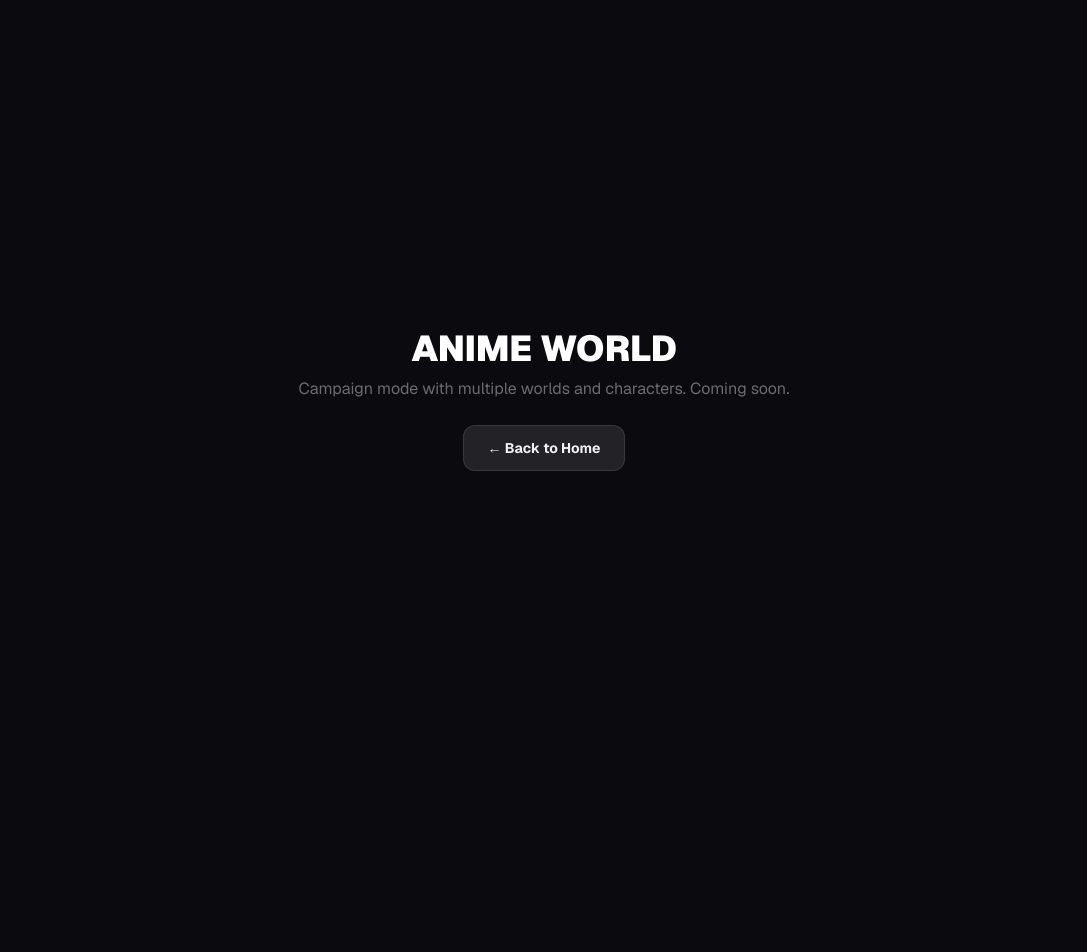
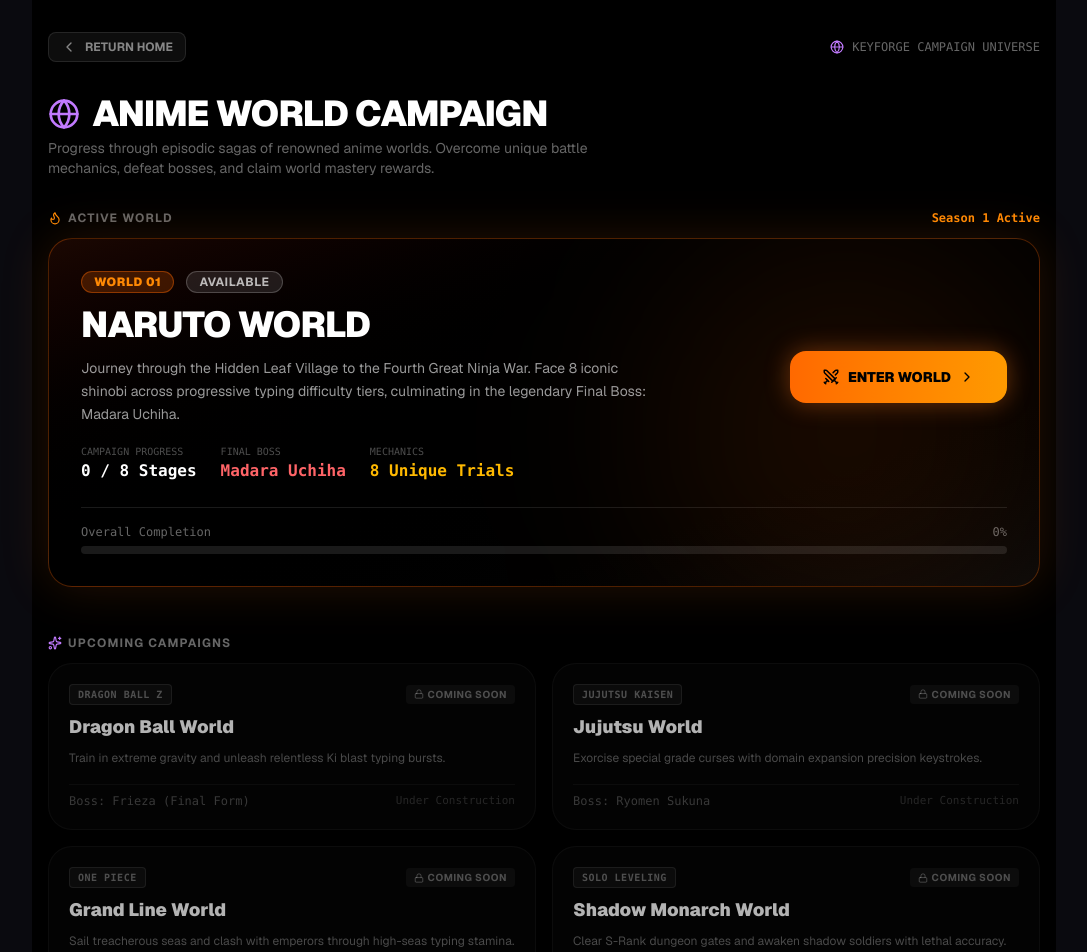
Before and after one commit to Vituinho/KeyForge, a Next.js app: page /anime-world in a window 1280 px wide. Shown: the top 952 px of the page, without its empty margins (96-1183 px from the left). Before the commit the page ends 800 px from the top, so only its background shows below. Built offline with nearby package versions, Linux system fonts and the light colour scheme.

Commit message:
feat: add Anime World campaign hub

```diff
--- a/src/app/anime-world/page.tsx
+++ b/src/app/anime-world/page.tsx
@@ -1,15 +1,233 @@
+"use client"
+
+import { usePlayer } from "@/hooks/usePlayer"
 import Link from "next/link"
+import { motion } from "framer-motion"
+import {
+  Globe,
+  ChevronLeft,
+  Swords,
+  Lock,
+  Flame,
+  ChevronRight,
+  Sparkles,
+} from "lucide-react"
 
-export default function AnimeWorldPage() {
+interface ComingSoonWorld {
+  id: string
+  name: string
+  series: string
+  boss: string
+  description: string
+  color: string
+}
+
+const COMING_SOON_WORLDS: ComingSoonWorld[] = [
+  {
+    id: "dragon-ball",
+    name: "Dragon Ball World",
+    series: "Dragon Ball Z",
+    boss: "Frieza (Final Form)",
+    description: "Train in extreme gravity and unleash relentless Ki blast typing bursts.",
+    color: "#f59e0b",
+  },
+  {
+    id: "jujutsu-kaisen",
+    name: "Jujutsu World",
+    series: "Jujutsu Kaisen",
+    boss: "Ryomen Sukuna",
+    description: "Exorcise special grade curses with domain expansion precision keystrokes.",
+    color: "#8b5cf6",
+  },
+  {
+    id: "one-piece",
+    name: "Grand Line World",
+    series: "One Piece",
+    boss: "Kaido (King of the Beasts)",
+    description: "Sail treacherous seas and clash with emperors through high-seas typing stamina.",
+    color: "#3b82f6",
+  },
+  {
+    id: "solo-leveling",
+    name: "Shadow Monarch World",
+    series: "Solo Leveling",
+    boss: "Beru (Ant King)",
+    description: "Clear S-Rank dungeon gates and awaken shadow soldiers with lethal accuracy.",
+    color: "#06b6d4",
+  },
+]
+
+export default function AnimeWorldHubPage() {
+  const { player } = usePlayer()
+
+  const narutoProgress = player.campaignProgress?.naruto
+  const completedStages = narutoProgress?.completedStages?.length ?? 0
+  const isCompleted = narutoProgress?.completed ?? false
+
+  const statusLabel = isCompleted
+    ? "COMPLETED"
+    : completedStages > 0
+      ? "IN PROGRESS"
+      : "AVAILABLE"
+
   return (
-    <main className="min-h-screen flex flex-col items-center justify-center gap-6 px-4">
-      <div className="text-center">
-        <h1 className="text-4xl font-black text-white mb-2">ANIME WORLD</h1>
-        <p className="text-white/40">Campaign mode with multiple worlds and characters. Coming soon.</p>
+    <div className="min-h-screen bg-black text-white px-4 py-8 max-w-5xl mx-auto space-y-8">
+      {/* Top Header Navigation */}
+      <div className="flex items-center justify-between flex-wrap gap-4">
+        <Link
+          href="/"
+          className="inline-flex items-center gap-2 text-xs font-bold text-white/50 hover:text-white transition-colors bg-white/5 hover:bg-white/10 px-3 py-1.5 rounded-lg border border-white/10"
+        >
+          <ChevronLeft size={16} />
+          <span>RETURN HOME</span>
+        </Link>
+
+        <div className="flex items-center gap-2 text-xs text-white/40 font-mono">
+          <Globe size={14} className="text-purple-400" />
+          <span>KEYFORGE CAMPAIGN UNIVERSE</span>
+        </div>
       </div>
-      <Link href="/" className="px-6 py-3 rounded-xl bg-white/10 hover:bg-white/15 border border-white/10 font-bold text-sm transition-colors">
-        ← Back to Home
-      </Link>
-    </main>
+
+      {/* Page Title */}
+      <div>
+        <h1 className="text-3xl sm:text-4xl font-black tracking-tight text-white flex items-center gap-3">
+          <Globe className="text-purple-400" size={32} />
+          <span>ANIME WORLD CAMPAIGN</span>
+        </h1>
+        <p className="text-white/40 text-sm mt-1 max-w-xl">
+          Progress through episodic sagas of renowned anime worlds. Overcome unique battle mechanics, defeat bosses, and claim world mastery rewards.
+        </p>
+      </div>
+
+      {/* Active World: Naruto World */}
+      <div className="space-y-3">
+        <div className="flex items-center justify-between">
+          <h2 className="text-xs font-bold tracking-widest text-white/40 uppercase flex items-center gap-1.5">
+            <Flame size={14} className="text-orange-400" />
+            Active World
+          </h2>
+          <span className="text-xs font-mono text-orange-400 font-bold">
+            Season 1 Active
+          </span>
+        </div>
+
+        <motion.div
+          className="relative p-6 sm:p-8 rounded-3xl border border-orange-500/30 bg-gradient-to-br from-orange-950/40 via-black to-neutral-950 backdrop-blur-md overflow-hidden shadow-[0_0_50px_rgba(249,115,22,0.15)]"
+          initial={{ opacity: 0, y: 20 }}
+          animate={{ opacity: 1, y: 0 }}
+          transition={{ duration: 0.5 }}
+        >
+          {/* Background orange glow */}
+          <div className="absolute top-0 right-0 w-96 h-96 rounded-full bg-orange-500/10 blur-[100px] pointer-events-none" />
+
+          <div className="relative z-10 flex flex-col md:flex-row items-start md:items-center justify-between gap-6">
+            <div className="space-y-3 max-w-xl">
+              <div className="flex items-center gap-3 flex-wrap">
+                <span className="px-3 py-0.5 rounded-full text-xs font-black uppercase tracking-wider bg-orange-500/20 text-orange-400 border border-orange-500/40">
+                  World 01
+                </span>
+                <span
+                  className={`px-3 py-0.5 rounded-full text-xs font-bold uppercase tracking-wider border ${
+                    isCompleted
+                      ? "bg-emerald-500/20 text-emerald-400 border-emerald-500/40"
+                      : completedStages > 0
+                        ? "bg-amber-500/20 text-amber-400 border-amber-500/40"
+                        : "bg-white/10 text-white/70 border-white/20"
+                  }`}
+                >
+                  {statusLabel}
+                </span>
+              </div>
+
+              <h2 className="text-3xl sm:text-4xl font-black text-white tracking-tight">
+                NARUTO WORLD
+              </h2>
+              <p className="text-sm text-white/60 leading-relaxed">
+                Journey through the Hidden Leaf Village to the Fourth Great Ninja War. Face 8 iconic shinobi across progressive typing difficulty tiers, culminating in the legendary Final Boss: Madara Uchiha.
+              </p>
+
+              <div className="flex items-center gap-6 pt-2 flex-wrap text-xs text-white/50 font-mono">
+                <div>
+                  <span className="text-white/30 block text-[10px] uppercase">Campaign Progress</span>
+                  <strong className="text-white text-base">{completedStages} / 8 Stages</strong>
+                </div>
+                <div>
+                  <span className="text-white/30 block text-[10px] uppercase">Final Boss</span>
+                  <strong className="text-red-400 text-base">Madara Uchiha</strong>
+                </div>
+                <div>
+                  <span className="text-white/30 block text-[10px] uppercase">Mechanics</span>
+                  <strong className="text-amber-400 text-base">8 Unique Trials</strong>
+                </div>
+              </div>
+            </div>
+
+            <div className="shrink-0 w-full md:w-auto">
+              <Link
+                href="/anime-world/naruto"
+                className="flex items-center justify-center gap-2 w-full md:w-auto px-8 py-4 rounded-2xl bg-gradient-to-r from-orange-500 to-amber-500 hover:from-orange-600 hover:to-amber-600 text-black font-black text-sm transition-all shadow-[0_0_25px_rgba(249,115,22,0.4)]"
+              >
+                <Swords size={18} />
+                <span>ENTER WORLD</span>
+                <ChevronRight size={16} />
+              </Link>
+            </div>
+          </div>
+
+          {/* Progress bar across bottom */}
+          <div className="mt-6 pt-4 border-t border-white/10">
+            <div className="flex justify-between text-xs text-white/40 mb-1.5 font-mono">
+              <span>Overall Completion</span>
+              <span>{Math.round((completedStages / 8) * 100)}%</span>
+            </div>
+            <div className="h-2 rounded-full bg-white/10 overflow-hidden">
+              <motion.div
+                className="h-full rounded-full bg-gradient-to-r from-orange-500 to-amber-400"
+                initial={{ width: 0 }}
+                animate={{ width: `${(completedStages / 8) * 100}%` }}
+                transition={{ duration: 0.8 }}
+              />
+            </div>
+          </div>
+        </motion.div>
+      </div>
+
+      {/* Coming Soon Worlds */}
+      <div className="space-y-3 pt-4">
+        <h2 className="text-xs font-bold tracking-widest text-white/40 uppercase flex items-center gap-1.5">
+          <Sparkles size={14} className="text-purple-400" />
+          Upcoming Campaigns
+        </h2>
+
+        <div className="grid grid-cols-1 md:grid-cols-2 gap-4">
+          {COMING_SOON_WORLDS.map((w) => (
+            <div
+              key={w.id}
+              className="p-5 rounded-3xl border border-white/5 bg-white/[0.02] relative overflow-hidden flex flex-col justify-between space-y-4 opacity-70"
+            >
+              <div className="space-y-2">
+                <div className="flex items-center justify-between">
+                  <span className="text-[10px] font-mono font-bold uppercase tracking-wider px-2 py-0.5 rounded bg-white/5 text-white/40 border border-white/10">
+                    {w.series}
+                  </span>
+                  <span className="flex items-center gap-1 text-[10px] font-bold uppercase tracking-wider px-2 py-0.5 rounded bg-white/5 text-white/40">
+                    <Lock size={10} />
+                    Coming Soon
+                  </span>
+                </div>
+
+                <h3 className="text-lg font-black text-white">{w.name}</h3>
+                <p className="text-xs text-white/40 leading-relaxed">{w.description}</p>
+              </div>
+
+              <div className="flex items-center justify-between text-xs text-white/30 pt-2 border-t border-white/5 font-mono">
+                <span>Boss: {w.boss}</span>
+                <span className="text-[11px] text-white/20">Under Construction</span>
+              </div>
+            </div>
+          ))}
+        </div>
+      </div>
+    </div>
   )
 }
--- a/src/app/page.tsx
+++ b/src/app/page.tsx
@@ -20,8 +20,8 @@
     href: "/anime-world",
     icon: <Globe size={22} />,
     label: "Anime World",
-    description: "Campaign coming soon",
-    active: false,
+    description: "Campaign mode & bosses",
+    active: true,
     color: "#8b5cf6",
   },
   {
```
